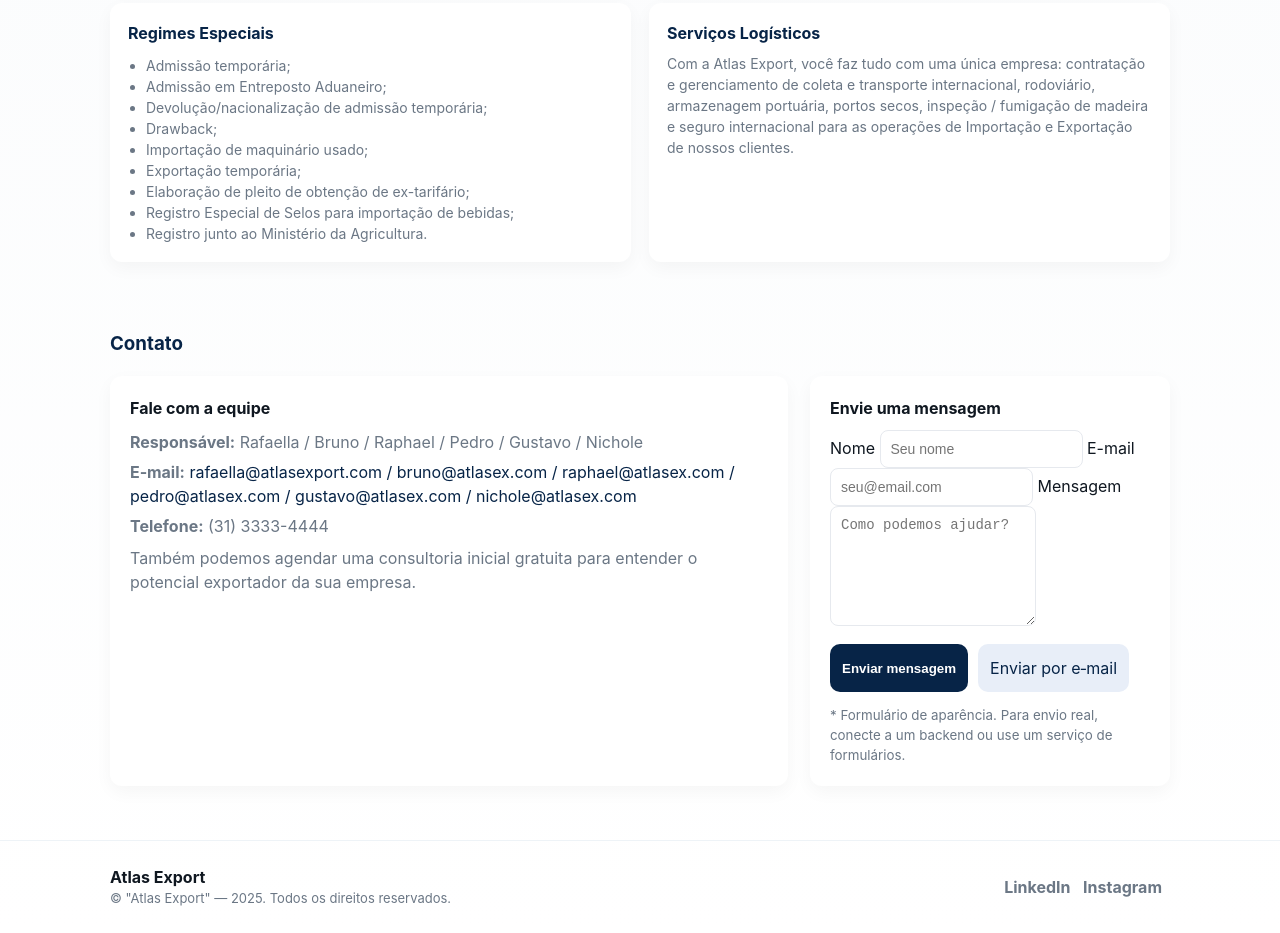
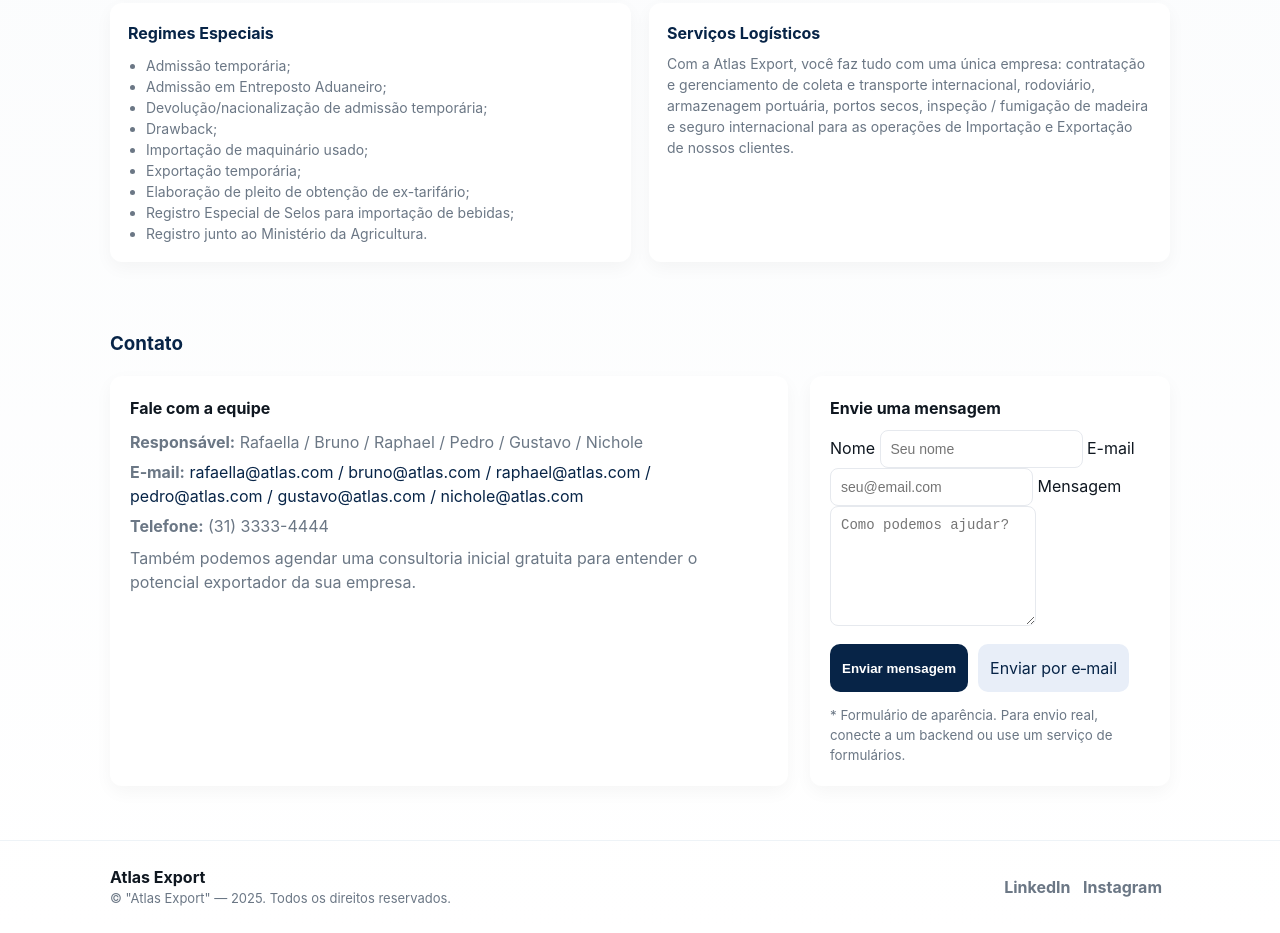
Before and after one commit to brunoleaoba-code/Altas-Export, a plain HTML site: page index.html in a window 1280 px wide. Shown: the part 1104-2037 px from the top of the page. Drawn offline with Linux system fonts and the light colour scheme.

Commit message:
Update index.html

```diff
--- a/index.html
+++ b/index.html
@@ -200,7 +200,7 @@
           <h4>Fale com a equipe</h4>
           <div class="contact-info">
             <p><strong>Responsável:</strong> Rafaella / Bruno / Raphael / Pedro / Gustavo / Nichole</p>
-            <p><strong>E‑mail:</strong> <a href="mailto:rafaella@atlas.com">rafaella@atlasexport.com / bruno@atlasex.com / raphael@atlasex.com / pedro@atlasex.com / gustavo@atlasex.com / nichole@atlasex.com</a></p>
+            <p><strong>E‑mail:</strong> <a href="mailto:rafaella@atlas.com">rafaella@atlas.com / bruno@atlas.com / raphael@atlas.com / pedro@atlas.com / gustavo@atlas.com / nichole@atlas.com</a></p>
             <p><strong>Telefone:</strong> (31) 3333-4444</p>
             <p style="margin-top:8px;color:var(--muted)">Também podemos agendar uma consultoria inicial gratuita para entender o potencial exportador da sua empresa.</p>
           </div>
```
